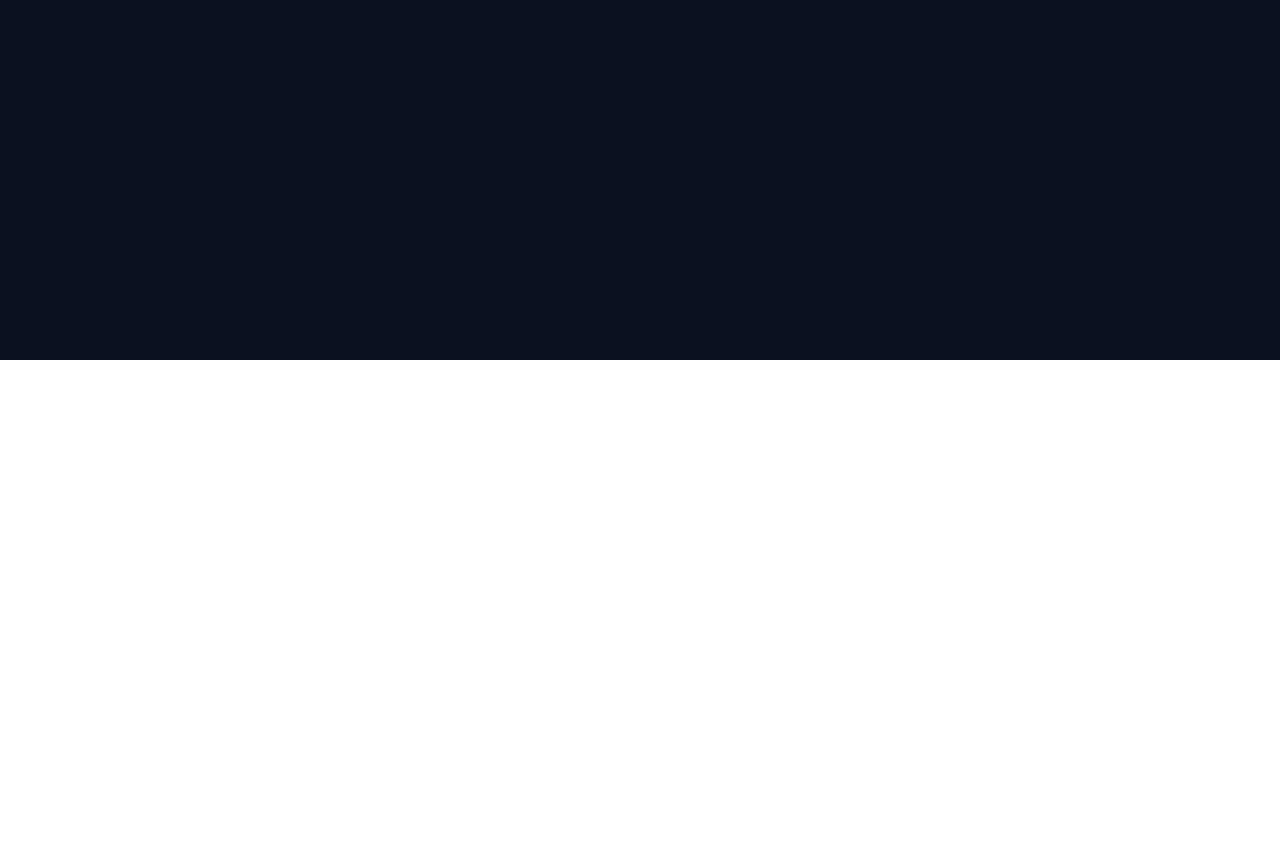
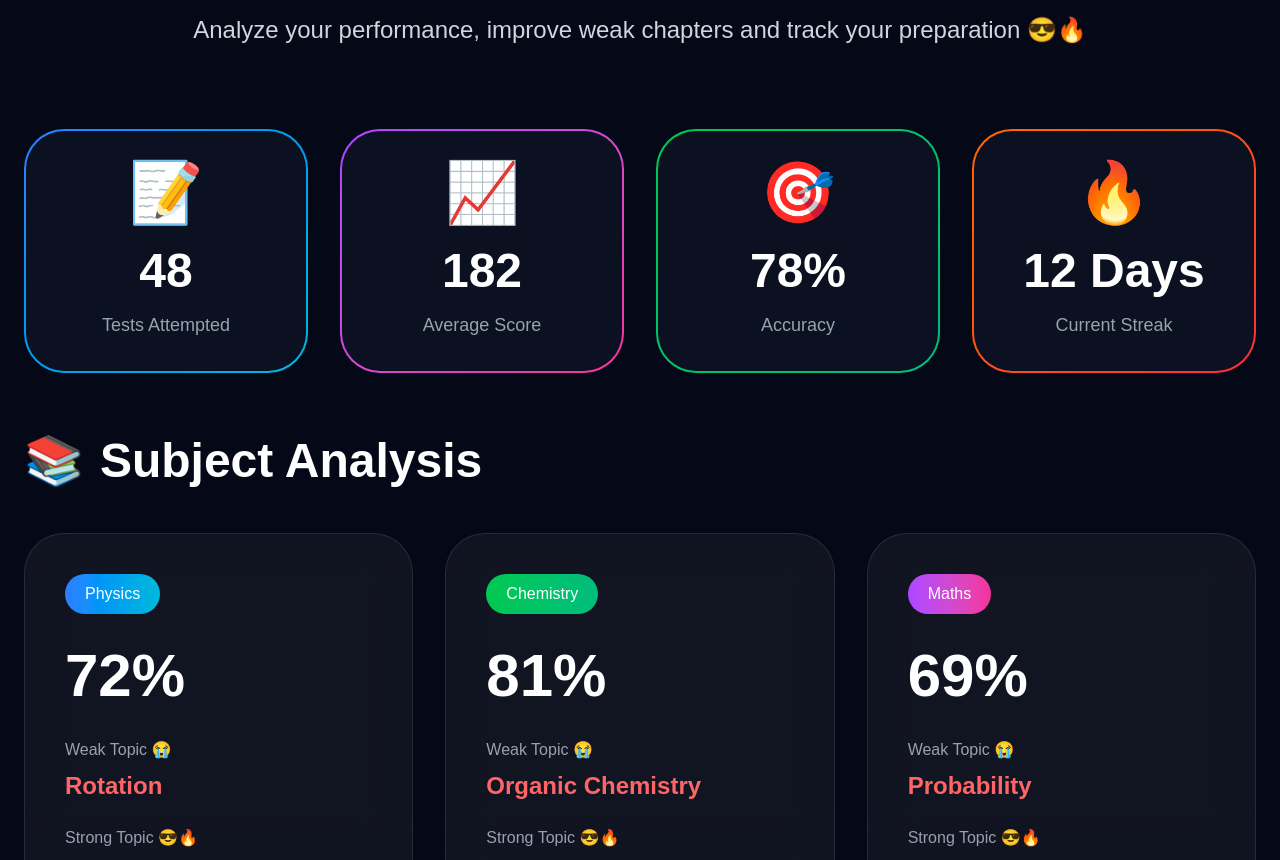
Before and after one commit to himanshu8785/exam-cracker, a Next.js app: page /analytics in a window 1280 px wide. Shown: the part 440-1300 px from the top of the page. Before the commit the page ends 800 px from the top, so only its background shows below. Built offline with nearby package versions, Linux system fonts and the light colour scheme; no server answers; the database is empty.

Commit message:
professional analytics dashboard

```diff
--- a/app/analytics/page.tsx
+++ b/app/analytics/page.tsx
@@ -1,130 +1,168 @@
 "use client";
 
-import { useEffect,useState } from "react";
+import Link from "next/link";
 
-import {
-  db
-} from "../../firebase";
+export default function AnalyticsPage(){
 
-import {
-  collection,
-  getDocs
-} from "firebase/firestore";
+  const stats = [
 
-export default function AnalyticsPage() {
+    {
+      title:"Tests Attempted",
+      value:"48",
+      icon:"📝",
+      color:"from-blue-500 to-cyan-500"
+    },
 
-  const [scores,setScores] =
-  useState<any[]>([]);
+    {
+      title:"Average Score",
+      value:"182",
+      icon:"📈",
+      color:"from-purple-500 to-pink-500"
+    },
 
-  const [loading,setLoading] =
-  useState(true);
+    {
+      title:"Accuracy",
+      value:"78%",
+      icon:"🎯",
+      color:"from-green-500 to-emerald-500"
+    },
 
-  useEffect(()=>{
-
-    async function fetchScores(){
-
-      try{
-
-        const querySnapshot =
-        await getDocs(
-
-          collection(
-            db,
-            "scores"
-          )
-
-        );
-
-        const data:any[] = [];
-
-        querySnapshot.forEach((doc)=>{
-
-          data.push({
-
-            id:doc.id,
-
-            ...doc.data()
-
-          });
-
-        });
-
-        setScores(data);
-
+    {
+      title:"Current Streak",
+      value:"12 Days",
+      icon:"🔥",
+      color:"from-orange-500 to-red-500"
     }
 
-      catch(error){
+  ];
 
-        console.log(error);
+  const subjects = [
 
+    {
+      name:"Physics",
+      score:"72%",
+      weak:"Rotation",
+      strong:"Modern Physics",
+      color:"from-blue-500 to-cyan-500"
+    },
+
+    {
+      name:"Chemistry",
+      score:"81%",
+      weak:"Organic Chemistry",
+      strong:"Physical Chemistry",
+      color:"from-green-500 to-emerald-500"
+    },
+
+    {
+      name:"Maths",
+      score:"69%",
+      weak:"Probability",
+      strong:"Calculus",
+      color:"from-purple-500 to-pink-500"
     }
 
-      setLoading(false);
+  ];
 
+  const recentTests = [
+
+    {
+      name:"JEE Full Test 12",
+      score:"210",
+      accuracy:"82%"
+    },
+
+    {
+      name:"Physics Test 4",
+      score:"78",
+      accuracy:"76%"
+    },
+
+    {
+      name:"Chemistry Test 8",
+      score:"91",
+      accuracy:"88%"
     }
 
-    fetchScores();
+  ];
 
-  },[]);
+  return(
 
-  return (
+    <main className="min-h-screen bg-[#050816] text-white overflow-hidden">
 
-    <main className="min-h-screen bg-[#0b1120] text-white p-6">
+      {/* HERO */}
 
-      <div className="max-w-6xl mx-auto">
+      <section className="max-w-7xl mx-auto px-6 pt-24 pb-20 text-center">
 
-        <h1 className="text-5xl font-black text-center mb-4">
+        <div className="inline-block px-6 py-3 rounded-full bg-purple-500/20 border border-purple-500/30 mb-8">
 
-          📊 Analytics Dashboard
+          📈 Performance Dashboard
+
+        </div>
+
+        <h1 className="text-7xl md:text-8xl font-black mb-8 leading-tight">
+
+          Your
+          {" "}
+
+          <span className="bg-gradient-to-r from-purple-400 to-blue-400 text-transparent bg-clip-text">
+
+            Analytics
+
+          </span>
+
+          <br />
+
+          Dashboard 🚀
 
         </h1>
 
-        <p className="text-center text-gray-400 text-lg mb-12">
+        <p className="text-2xl text-gray-300 max-w-4xl mx-auto leading-relaxed">
 
-          User scores and performance 🚀
+          Analyze your performance,
+          improve weak chapters
+          and track your preparation 😎🔥
 
         </p>
 
-        {loading ? (
+      </section>
 
-          <div className="text-center text-3xl font-bold">
+      {/* STATS */}
 
-            Loading...
+      <section className="max-w-7xl mx-auto px-6 pb-16">
+
+        <div className="grid grid-cols-1 md:grid-cols-2 lg:grid-cols-4 gap-8">
+
+          {stats.map((stat,index)=>(
+
+            <div
+              key={index}
+              className="relative rounded-[40px] p-[2px]"
+            >
+
+              <div className={`absolute inset-0 rounded-[40px] bg-gradient-to-br ${stat.color}`}></div>
+
+              <div className="relative bg-[#0B1120] rounded-[38px] p-8 text-center">
+
+                <div className="text-6xl mb-6">
+
+                  {stat.icon}
 
                 </div>
 
-        ) : (
+                <h2 className="text-5xl font-black mb-4">
 
-          <div className="grid gap-6">
-
-            {scores.map((item,index)=>(
-
-              <div
-                key={index}
-                className="bg-[#111827] border border-gray-800 rounded-3xl p-6"
-              >
-
-                <h2 className="text-2xl font-bold mb-2">
-
-                  {item.email || "Unknown"}
+                  {stat.value}
 
                 </h2>
 
-                <p className="text-gray-400 mb-2">
+                <p className="text-gray-400 text-lg">
 
-                  Test:
-                  {" "}
-                  {item.testSeries || "N/A"}
+                  {stat.title}
 
                 </p>
 
-                <p className="text-purple-500 text-xl font-bold">
-
-                  Score:
-                  {" "}
-                  {item.score || 0}
-
-                </p>
+              </div>
 
             </div>
 
@@ -132,9 +170,192 @@ export default function AnalyticsPage() {
 
         </div>
 
-        )}
+      </section>
+
+      {/* SUBJECT ANALYSIS */}
+
+      <section className="max-w-7xl mx-auto px-6 pb-20">
+
+        <div className="flex items-center gap-4 mb-12">
+
+          <div className="text-5xl">
+
+            📚
 
           </div>
+
+          <h2 className="text-5xl font-black">
+
+            Subject Analysis
+
+          </h2>
+
+        </div>
+
+        <div className="grid grid-cols-1 md:grid-cols-3 gap-8">
+
+          {subjects.map((subject,index)=>(
+
+            <div
+              key={index}
+              className="bg-white/5 border border-white/10 backdrop-blur-xl rounded-[40px] p-10"
+            >
+
+              <div className={`inline-block px-5 py-2 rounded-full bg-gradient-to-r ${subject.color} mb-8`}>
+
+                {subject.name}
+
+              </div>
+
+              <h3 className="text-6xl font-black mb-8">
+
+                {subject.score}
+
+              </h3>
+
+              <div className="space-y-6">
+
+                <div>
+
+                  <p className="text-gray-400 mb-2">
+
+                    Weak Topic 😭
+
+                  </p>
+
+                  <h4 className="text-2xl font-bold text-red-400">
+
+                    {subject.weak}
+
+                  </h4>
+
+                </div>
+
+                <div>
+
+                  <p className="text-gray-400 mb-2">
+
+                    Strong Topic 😎🔥
+
+                  </p>
+
+                  <h4 className="text-2xl font-bold text-green-400">
+
+                    {subject.strong}
+
+                  </h4>
+
+                </div>
+
+              </div>
+
+            </div>
+
+          ))}
+
+        </div>
+
+      </section>
+
+      {/* RECENT TESTS */}
+
+      <section className="max-w-7xl mx-auto px-6 pb-24">
+
+        <div className="flex items-center gap-4 mb-12">
+
+          <div className="text-5xl">
+
+            🚀
+
+          </div>
+
+          <h2 className="text-5xl font-black">
+
+            Recent Tests
+
+          </h2>
+
+        </div>
+
+        <div className="space-y-6">
+
+          {recentTests.map((test,index)=>(
+
+            <div
+              key={index}
+              className="bg-white/5 border border-white/10 backdrop-blur-xl rounded-[35px] p-8 flex flex-col md:flex-row justify-between items-start md:items-center gap-6"
+            >
+
+              <div>
+
+                <h3 className="text-3xl font-black mb-2">
+
+                  {test.name}
+
+                </h3>
+
+                <p className="text-gray-400 text-lg">
+
+                  Accuracy:
+                  {" "}
+                  {test.accuracy}
+
+                </p>
+
+              </div>
+
+              <div className="text-5xl font-black text-purple-400">
+
+                {test.score}
+
+              </div>
+
+            </div>
+
+          ))}
+
+        </div>
+
+      </section>
+
+      {/* PREMIUM CTA */}
+
+      <section className="max-w-5xl mx-auto px-6 pb-24">
+
+        <div className="bg-gradient-to-r from-purple-600 to-blue-600 rounded-[45px] p-12 text-center">
+
+          <div className="text-8xl mb-8">
+
+            💎
+
+          </div>
+
+          <h2 className="text-6xl font-black mb-8">
+
+            Unlock Advanced Analytics
+
+          </h2>
+
+          <p className="text-2xl text-white/90 mb-10 leading-relaxed">
+
+            Get detailed insights,
+            chapter analysis,
+            rank prediction and AI-powered performance reports 😎🔥
+
+          </p>
+
+          <Link
+            href="/pricing"
+            className="inline-block px-12 py-5 rounded-3xl bg-black text-2xl font-black"
+          >
+
+            Upgrade to PRO 🚀
+
+          </Link>
+
+        </div>
+
+      </section>
 
     </main>
 
```
Lines whose indentation alone changed are shown as unchanged.
